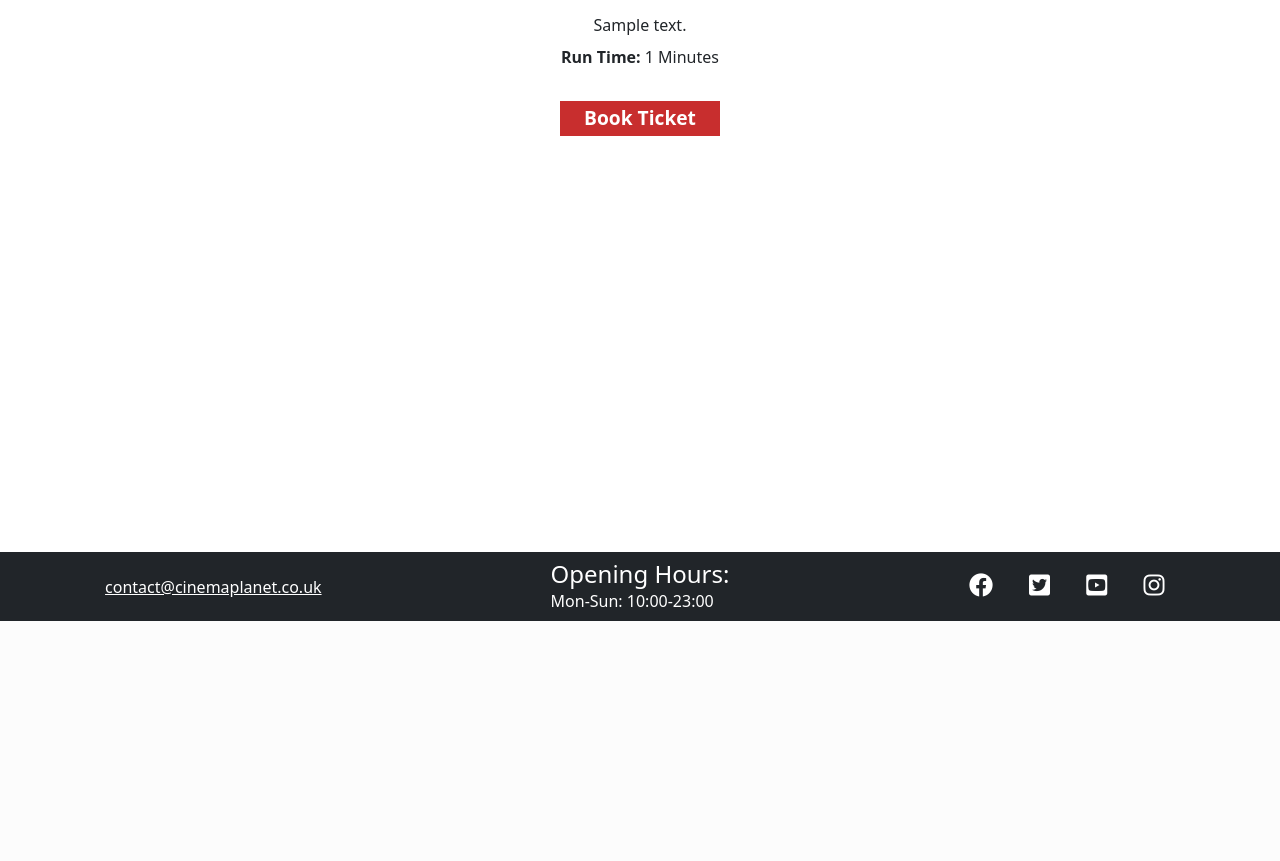
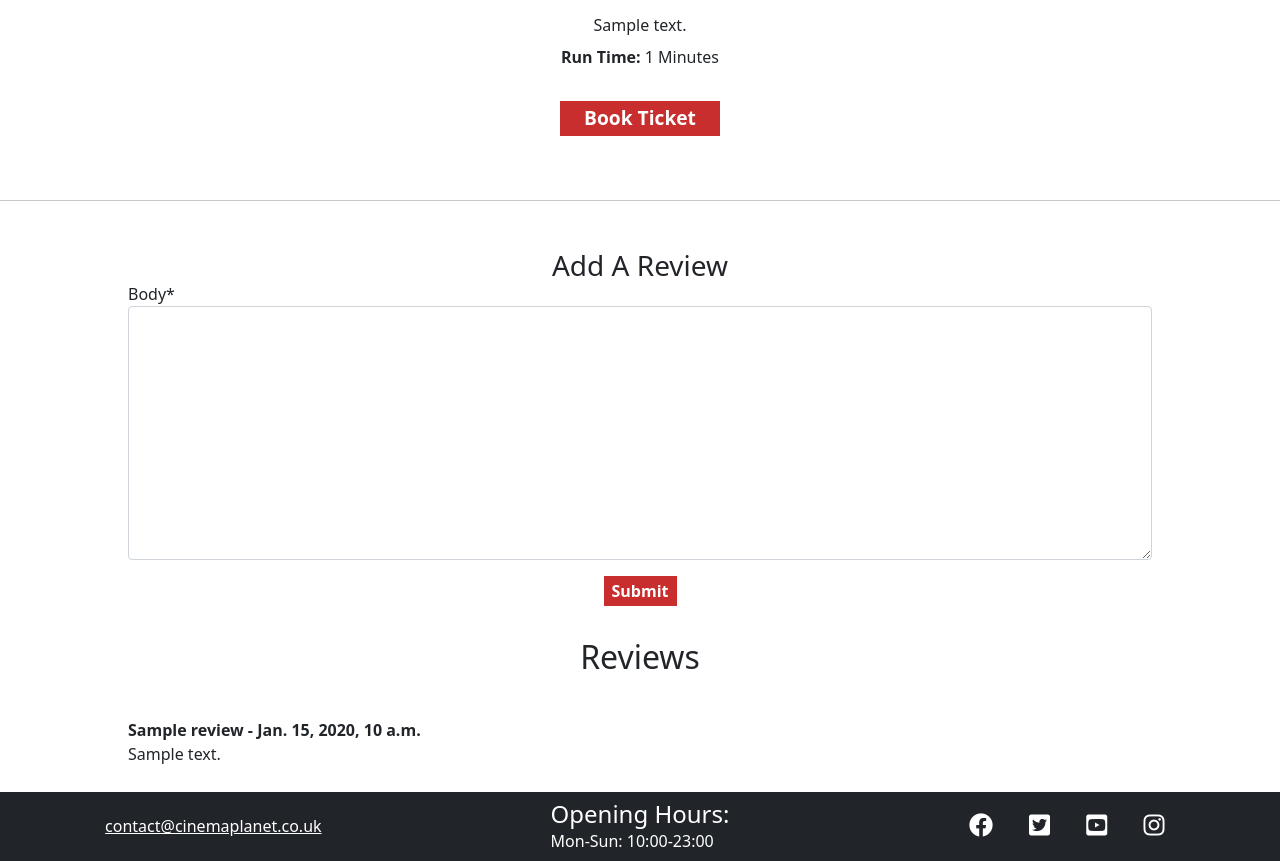
Before and after one commit to JamesMartin1998/Django-Project, a Django app: a page that uses templates/movie-detail.html in a window 1280 px wide. Shown: the part 179-1040 px from the top of the page. Before the commit the page ends 800 px from the top, so only its background shows below. Run offline with Django 3.2, Linux system fonts and the light colour scheme; a user stored in the database is signed in; tables that the repository leaves empty hold one stand-in row (values such as "Sample post"); some libraries are stand-ins or nearby versions.

Commit message:
add style to the reviews section

```diff
--- a/bookings/views.py
+++ b/bookings/views.py
@@ -5,7 +5,7 @@ from .models import Movies, Showings, Bookings, Reviews
 from django.template import loader
 from django.contrib.auth.models import User
 from django.contrib import messages
-from .forms import BookingForm
+from .forms import BookingForm, ReviewForm
 # Line 10/11 imports from https://coderbook.com/@marcus/how-to-restrict-access-with-django-permissions/
 from django.contrib.auth.mixins import LoginRequiredMixin
 from django.views.generic import TemplateView
@@ -51,18 +51,37 @@ def movie_detail(request, slug):
     if request.method == "GET":
         movies = Movies.objects.all()
         movie = get_object_or_404(movies, slug=slug)
-        context = {'movie': movie}
+        reviews = movie.reviews.filter().order_by('date_added')
+        context = {
+            'movie': movie,
+            'reviews': reviews,
+            'review_form': ReviewForm()
+            }
         return render(request, "movie-detail.html", context)
 
+    # Reviews adapts on Comment code from Code Institute's Django Blog Project
     elif request.method == "POST":
-        user = request.user
         movies = Movies.objects.all()
         movie = get_object_or_404(movies, slug=slug)
-        context = {'movie': movie}
-        body = request.POST.get("review")
-        Reviews.objects.create(name=user, movie=movie, body=body)
+        reviews = movie.reviews.filter().order_by('date_added')
+
+        review_form = ReviewForm(data=request.POST)
+
+        if review_form.is_valid():
+            review_form.instance.name = request.user.username
+            review = review_form.save(commit=False)
+            review.movie = movie
+            review.save()
+        else:
+            review_form = ReviewForm()
+
+        context = {
+            'movie': movie,
+            'reviews': reviews,
+            'review_form': ReviewForm()
+            }
+
         return render(request, "movie-detail.html", context)
-
 
 
 
--- a/static/css/style.css
+++ b/static/css/style.css
@@ -203,7 +203,23 @@ body {
     background-color: white;
     border: 2px solid rgb(200 46 46);
     font-weight: 900;
+}
 
+/* Reviews Section */
+
+.review-form-container {
+    width: 80%;
+    margin: 0 10% 0 10%;
+}
+
+.review-p {
+    width: 80%;
+    margin: 2% 10% 2% 10%;
+}
+
+.no-reviews {
+    text-align: center;
+    font-size: 1.2rem;
 }
 
 /* Sign Up */
--- a/templates/movie-detail.html
+++ b/templates/movie-detail.html
@@ -1,6 +1,9 @@
 {% extends 'base.html' %}
 
 {% block content %}
+
+{% load crispy_forms_tags %}
+
     <div>
         <h1 class="center-title">{{ movie.title }}</h1>
     </div>
@@ -22,6 +25,51 @@
         <a href="{% url 'shows' slug=movie.slug %}"><button class="custom-btn">Book Ticket</button></a>
     </div>
 
+    <hr>
+    <!-- Reviews adapts on Comment code from Code Institute's Django Blog Project -->
+    <div class="reviews-container">
+        {% if user.is_authenticated %}
+        <div class="make-review-div">
+            <div class="d-flex justify-content-center">
+                <h3 class="center-title">Add A Review</h3>
+            </div>
+            <div class="review-form-container">
+                <form method="POST" action="">
+                    {{ review_form | crispy }}
+                    {% csrf_token %}
+                    <div class="d-flex justify-content-center">
+                        <button class="small-btn mt-3" type="submit">Submit</button>
+                    </div>
+                </form>
+            </div>
+        </div>
+        {% endif %}
+        <div class="review-list-div">
+            <div class="d-flex justify-content-center">
+                <h2 class="center-title mb-3">Reviews</h2>
+            </div>
+
+            {% if reviews|length == 0 %}
+
+                <p class="no-reviews">There are no reviews for this movie yet.</p>
+
+            {% else %}
+
+            {% for review in reviews %}
+                <div>
+                    <p class="review-p">
+                        <strong>
+                            {{ review.name }} - {{ review.date_added }}
+                        </strong>
+                        <br>
+                        {{ review.body}}
+                    </p>
+                </div>
+            {% endfor %}
+
+            {% endif %}
+        </div>
+    </div>
 
 
 
```
